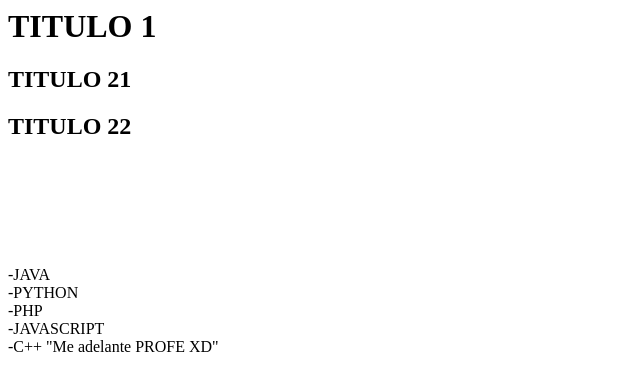
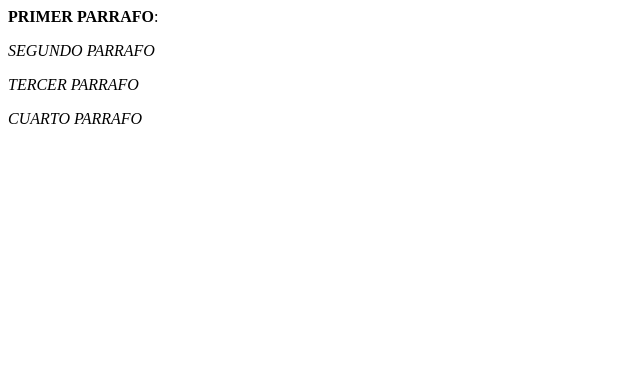
Before and after one commit to cangre98/frontend, a plain HTML site: page Ejercicios HTML/EjercicioHTML.html in a window 1280 px wide. Shown: the whole page, without its empty margins (0-640 px from the left). Drawn offline with Linux system fonts and the light colour scheme.

Commit message:
Ejercicio5

```diff
--- a/Ejercicios HTML/EjercicioHTML.html
+++ b/Ejercicios HTML/EjercicioHTML.html
@@ -1,21 +1,10 @@
 <html>
-    <body>
-        <h1>TITULO 1</h1>
-        <P><H2>TITULO 21</H2></P>
-        <P><H2>TITULO 22</H2></P>
-        <p>
-            <br>
-            <br>
-            <br>
-            <br>
-            <br>
-        </p>
-        <p>-JAVA<br>
-           -PYTHON<br>
-           -PHP<br>
-           -JAVASCRIPT<br>
-           -C++
-           "Me adelante PROFE XD"
-        </p>
-    </body>
+
+<body>
+    <p><STRONG>PRIMER PARRAFO</STRONG>:</p>
+    <p><em>SEGUNDO PARRAFO</em></p>
+    <p><em>TERCER PARRAFO</em></p>
+    <p><em>CUARTO PARRAFO</em></p>
+</body>
+
 </html>
```
